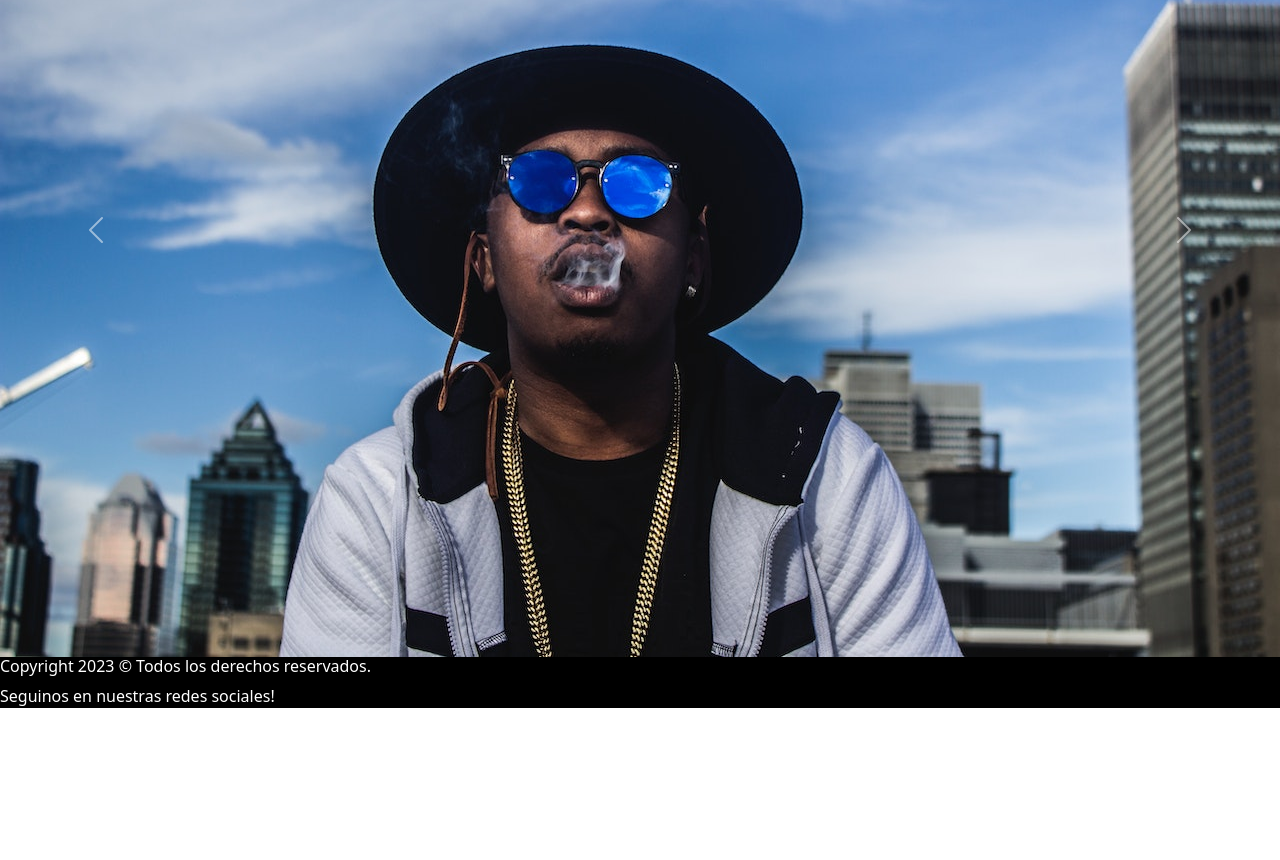
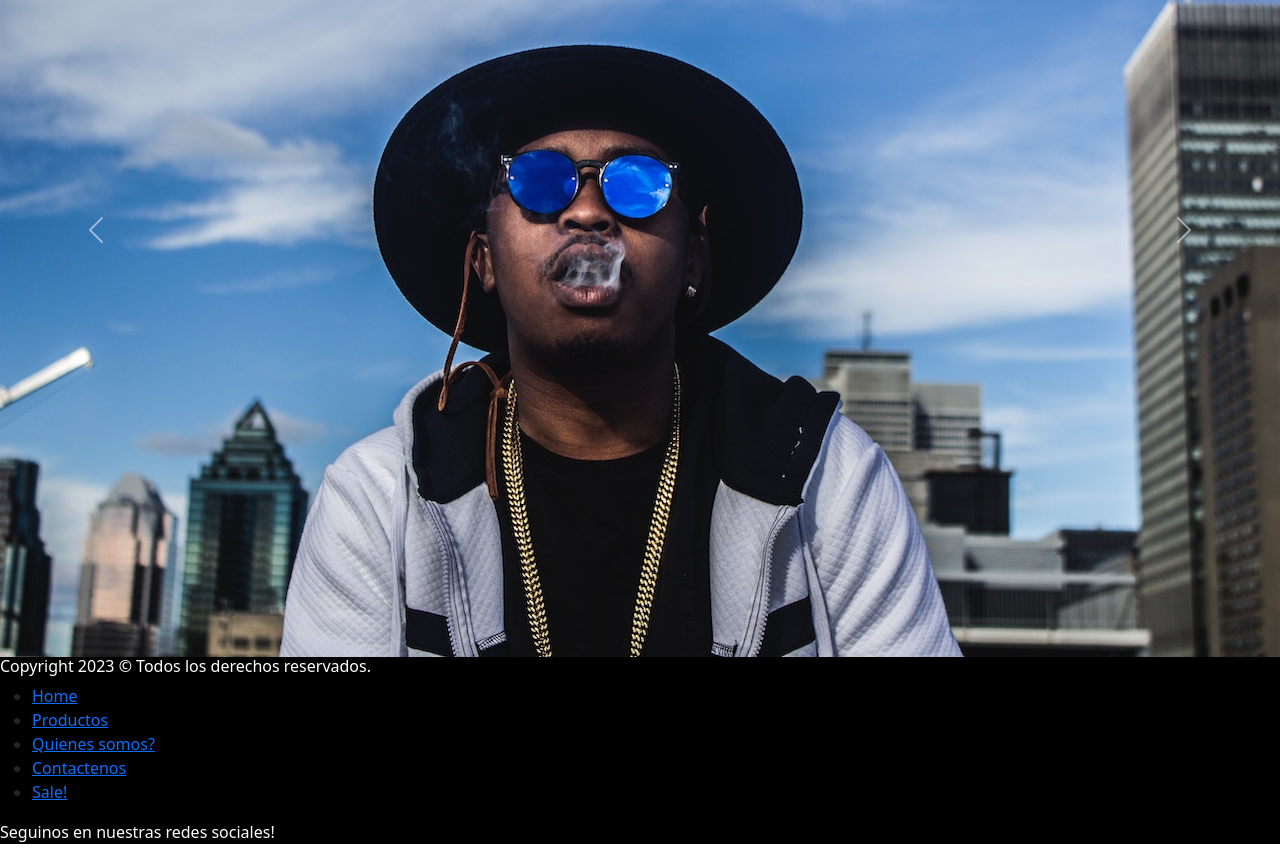
Before and after one commit to jeremiasfer98/segunda_preentrega, a website: page index.html in a window 1280 px wide. Shown: the part 409-1269 px from the top of the page. Before the commit the page ends 1133 px from the top, so only its background shows below. Drawn offline with nearby package versions, Linux system fonts and the light colour scheme.

Commit message:
first commit

```diff
--- a/index.html
+++ b/index.html
@@ -4,6 +4,8 @@
     <meta charset="UTF-8">
     <meta http-equiv="X-UA-Compatible" content="IE=edge">
     <meta name="viewport" content="width=device-width, initial-scale=1.0">
+    <meta name="description" content="Descubre lo último en moda streetwear para hombres jóvenes en nuestra tienda en línea. Encuentra las tendencias más frescas y auténticas en ropa urbana y prendas con estilo inspiradas en la cultura callejera. ¡Exprésate con nuestro exclusivo catálogo de ropa y accesorios, diseñados para destacar en cualquier ocasión urbana">
+    <meta name="keywords" content="streetwear, moda, trap, 2023, cultura">
     <title>Caro y Puro </title>
     <!-- bootstrap  -->
     <link href="https://cdn.jsdelivr.net/npm/bootstrap@5.3.0/dist/css/bootstrap.min.css" rel="stylesheet" integrity="sha384-9ndCyUaIbzAi2FUVXJi0CjmCapSmO7SnpJef0486qhLnuZ2cdeRhO02iuK6FUUVM" crossorigin="anonymous">
@@ -69,8 +71,17 @@
 
     </main>
 
-    <footer>
+    <footer class="pie">
         <h6>Copyright 2023 © Todos los derechos reservados.</h6>
+        <nav>
+          <ul>
+            <li> <a href="index.html">Home</a></li>
+            <li> <a href= "./pages/productos.html">Productos</a></li>
+            <li> <a href="pages/quienessomos.html">Quienes somos?</a></li>
+            <li> <a href="pages/contacto.html">Contactenos</a></li>
+            <li> <a href= "pages/sale.html">Sale!</a></li>
+          </ul>
+        </nav>
         <p class="redes">Seguinos en nuestras redes sociales!</p>
     </footer>
 </body>
--- a/scss/_footer.scss
+++ b/scss/_footer.scss
@@ -10,3 +10,8 @@ h6{
 .redes {
     color: white
 }
+
+.modi {
+    text-decoration: none;
+    color: red
+}
```
Also changed, not shown: css/estilos.css.
